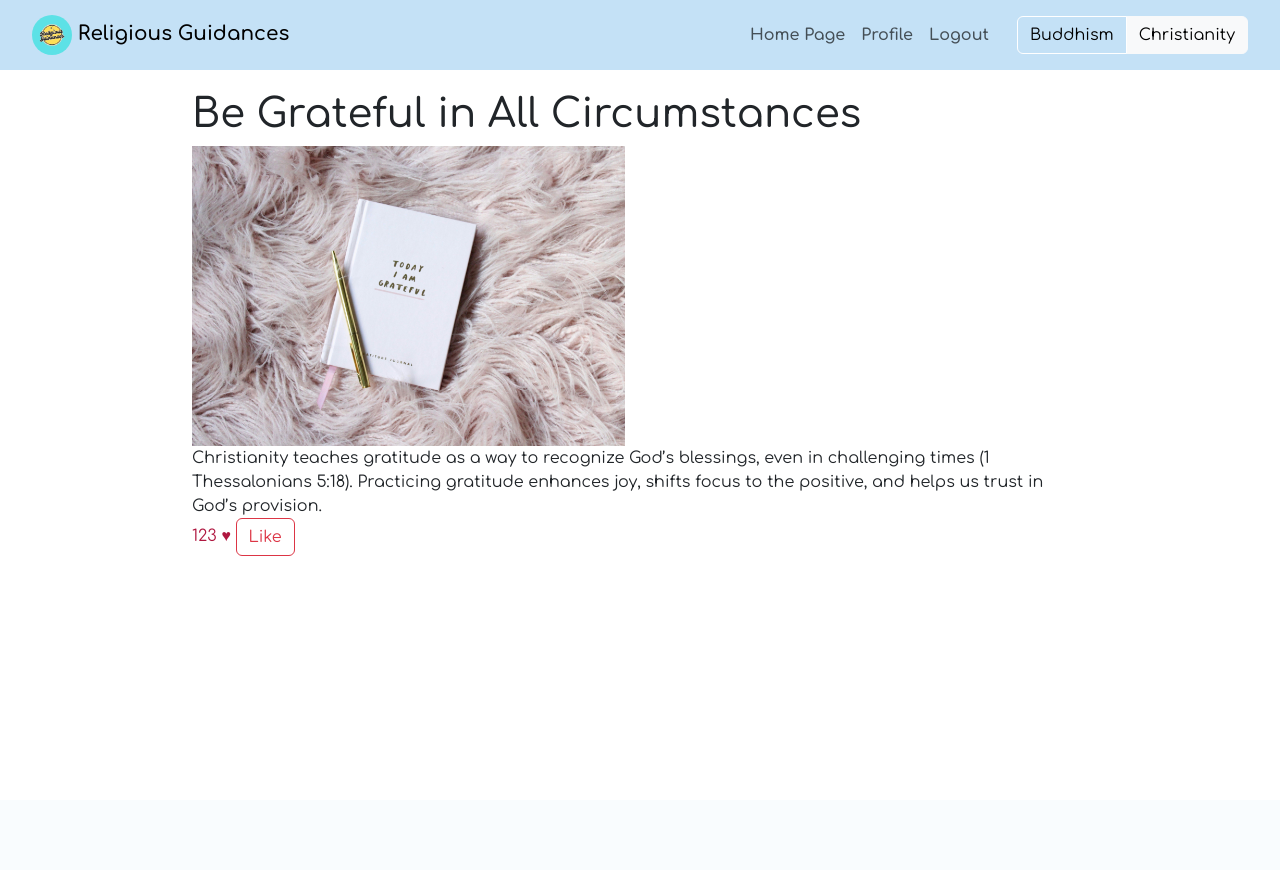
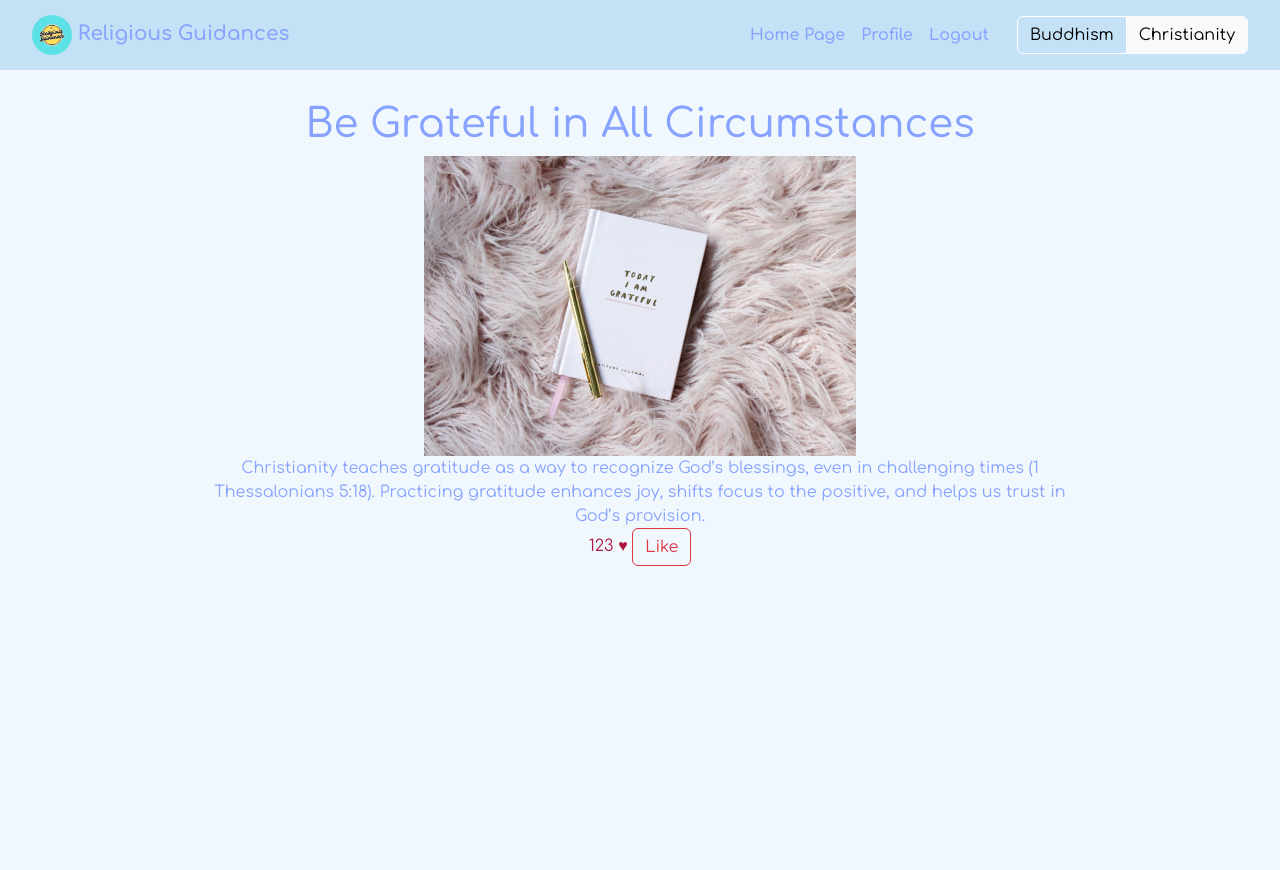
Before and after one commit to bbbuay/cs50x-project, a Django app: page / in a window 1280 px wide. Before the commit the page ends 556 px from the top, so only its background shows below. Run offline with Django 5.2, Linux system fonts and the light colour scheme.

Commit message:
add more styling for layout.html

```diff
--- a/religious_guidance/religious_guidance/templates/layout.html
+++ b/religious_guidance/religious_guidance/templates/layout.html
@@ -17,14 +17,22 @@
     <style>
         body {
             font-family: 'Comfortaa', sans-serif;
+            color: #87A2FF;
         }
         main {
-            padding: 20px 15%;
+            min-height: 100vh;
+            text-align: center;
+            padding: 30px 15%;
+            color: #87A2FF;
+            background-color: #C4E1F640; /* (80 refers to opacity) -> 50% */
         }
         .navbar {
             background-color: #C4E1F6;
             font-weight: 600;
             padding: 10px 20px;
+        }
+        .navbar-brand, .nav-link {
+            color: #87A2FF;
         }
         .navbar-nav{
             margin: 0px 20px;
```
